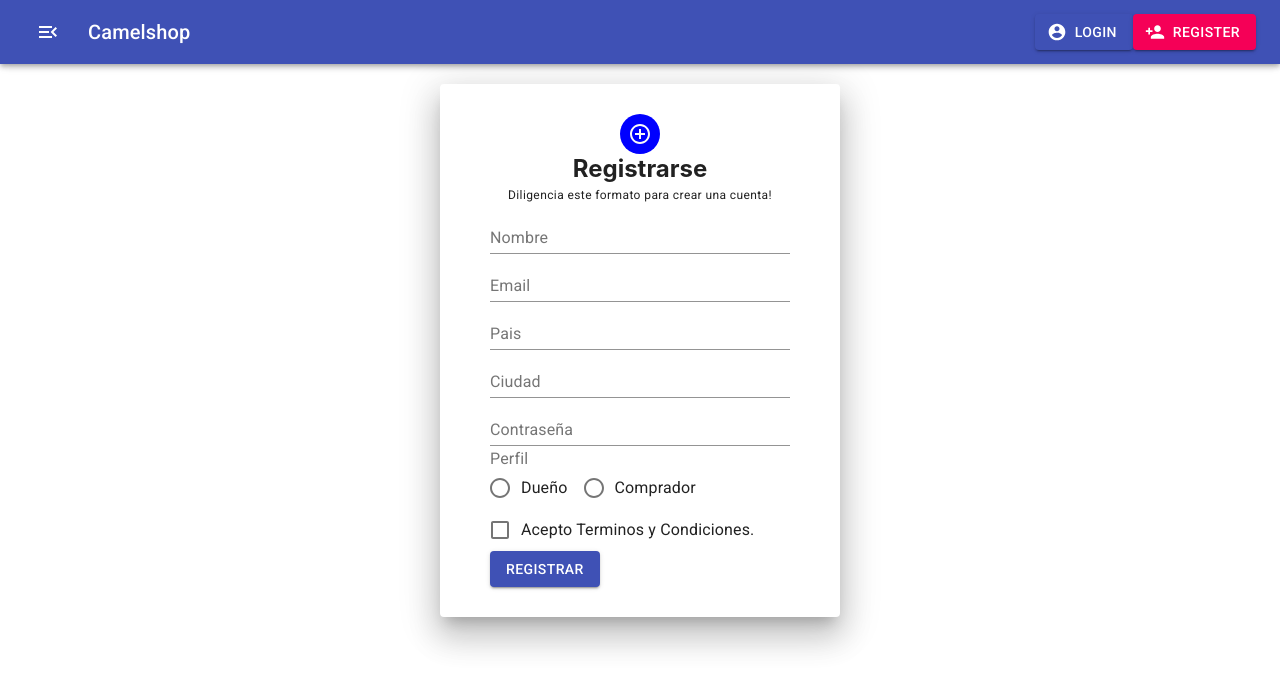
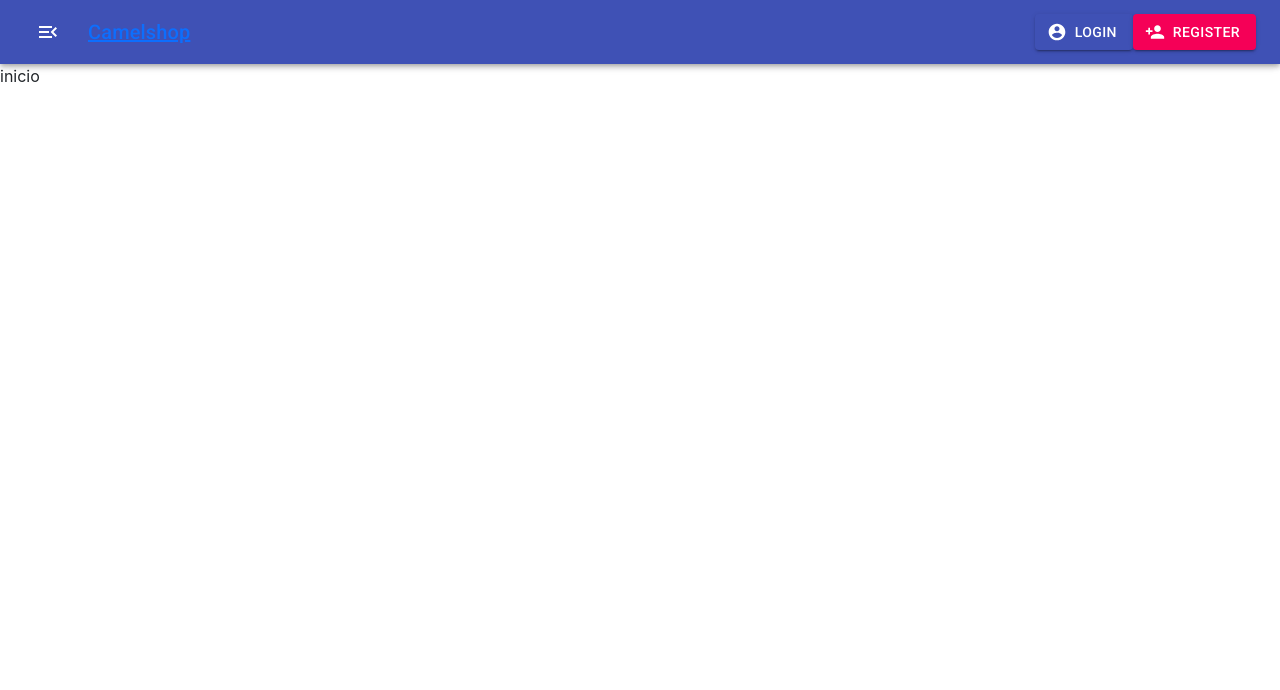
Before and after one commit to JuanOrtega1186/frontReact, a React (Create React App) app: page / in a window 1280 px wide. Shown: the top 690 px of the page. Built offline with nearby package versions, Linux system fonts and the light colour scheme.

Commit message:
Se generan rutas en el Navbar

```diff
--- a/package.json
+++ b/package.json
@@ -11,6 +11,7 @@
     "@testing-library/user-event": "^12.1.10",
     "react": "^17.0.2",
     "react-dom": "^17.0.2",
+    "react-router-dom": "^5.3.0",
     "react-scripts": "4.0.3",
     "web-vitals": "^1.0.1"
   },
--- a/public/index.html
+++ b/public/index.html
@@ -24,6 +24,7 @@
       work correctly both with client-side routing and a non-root public URL.
       Learn how to configure a non-root public URL by running `npm run build`.
     -->
+    <link href="https://cdn.jsdelivr.net/npm/bootstrap@5.1.3/dist/css/bootstrap.min.css" rel="stylesheet" integrity="sha384-1BmE4kWBq78iYhFldvKuhfTAU6auU8tT94WrHftjDbrCEXSU1oBoqyl2QvZ6jIW3" crossorigin="anonymous">
     <link rel="stylesheet" href="https://fonts.googleapis.com/css?family=Roboto:300,400,500,700&display=swap" />
     <title>React App</title>
   </head>
--- a/src/App.jsx
+++ b/src/App.jsx
@@ -3,18 +3,37 @@ import './App.css';
 import Login from './Components/LoginPage';
 import Register from './Components/RegisterPage';
 import Navbar from './Components/Navbar';
+import HomePage from './Components/HomePage'
 import {ThemeProvider} from '@material-ui/styles';
 import theme from './temaConfg';
+import {
+  BrowserRouter as Router,
+  Switch,
+  Route,
+  Link,
+  NavLink
+} from "react-router-dom";
 
 function App() {
 
   return (
     <ThemeProvider theme={theme}>
-    <div className="App">
-    <Navbar/>
-    </div>
-    {/*<Login/>*/}
-    <Register/>
+    <Router>
+        <div className="App">
+          <Navbar/>
+          <Switch>
+            <Router path="/login" exact>
+              <Login/>
+            </Router>
+            <Router path="/register" exact>
+              <Register/>
+            </Router>
+            <Router path="/" exact>
+              <HomePage/>
+            </Router>
+          </Switch>
+        </div>
+    </Router>
     </ThemeProvider>
   );
 }
--- /dev/null
+++ b/src/Components/HomePage.jsx
@@ -0,0 +1,11 @@
+import React from 'react'
+
+const HomePage = () => {
+    return (
+        <div>
+            inicio
+        </div>
+    )
+}
+
+export default HomePage
--- a/src/Components/LoginPage.jsx
+++ b/src/Components/LoginPage.jsx
@@ -4,6 +4,8 @@ import LockOutlinedIcon from '@material-ui/icons/LockOutlined';
 import FormControlLabel from '@material-ui/core/FormControlLabel';
 import Checkbox from '@material-ui/core/Checkbox';
 import CloudUploadIcon from '@material-ui/icons/CloudUpload';
+
+
 
 
 const Login=()=>{
@@ -29,7 +31,7 @@ const Login=()=>{
                     </Link>
                 </Typography>
                 <Typography> Do you have account?
-                    <Link href="#">
+                    <Link href = "/register">
                             Register
                     </Link>
                 </Typography>
--- a/src/Components/Navbar.jsx
+++ b/src/Components/Navbar.jsx
@@ -3,6 +3,7 @@ import {AppBar, Toolbar, Typography, makeStyles, IconButton, Button, Link} from
 import MenuOpenIcon from '@material-ui/icons/MenuOpen';
 import AccountCircleIcon from '@material-ui/icons/AccountCircle';
 import PersonAddIcon from '@material-ui/icons/PersonAdd';
+import { NavLink } from 'react-router-dom';
 
 
 const useStyles = makeStyles(theme=>({
@@ -27,14 +28,16 @@ const Navbar = () => {
                       <MenuOpenIcon/>
                   </IconButton>
                 <Typography variant="h6" className={classes.title}>
-                  Camelshop
+                    <NavLink to="/">
+                        Camelshop
+                    </NavLink>
                 </Typography>
-                <Link href="./Components/LoginPage">
+                <NavLink to = "/login">
                     <Button variant="contained" color="primary" startIcon={<AccountCircleIcon/>}>Login</Button>
-                </Link>
-                <Link href="./Components/RegisterPage">
+                </NavLink>
+                <NavLink to = "/register">
                     <Button variant="contained" color="secondary" startIcon={<PersonAddIcon/>}>Register</Button>
-                </Link>
+                </NavLink>
               </Toolbar>
             </AppBar>
             <div className={classes.offset}></div>
--- a/src/Components/RegisterPage.jsx
+++ b/src/Components/RegisterPage.jsx
@@ -9,7 +9,7 @@ import FormLabel from '@material-ui/core/FormLabel';
 import Checkbox from '@material-ui/core/Checkbox';
 
 const RegisterPage = () => {
-const paperStyle={padding:'30px 50px', width:300, margin:"20px auto"}
+const paperStyle={padding:'30px 50px', width:500, margin:"20px auto"}
 const headerStyle={margin:0}
 const avatarStyle={backgroundColor:'blue'}
 const marginTop = {marginTop:5}
@@ -22,25 +22,26 @@ const marginTop = {marginTop:5}
                         <Avatar style={avatarStyle}>
                           <AddCircleOutlineOutlinedIcon/>
                         </Avatar>
-                        <h2 style={headerStyle}>Registrarse</h2>
-                        <Typography variant='caption' gutterBottom>Diligencia este formato para crear una cuenta!</Typography>
+                        <h2 style={headerStyle}>Sing Up</h2>
+                        <Typography variant='caption' gutterBottom>Please fill this form to create an account!</Typography>
                     </Grid>
                     <form>
-                        <TextField fullWidth label = 'Nombre' placeholder = 'Ingresa tu Nombre'/>
-                        <TextField fullWidth label = 'Email' placeholder = 'Ingresa tu Email'/>
-                        <TextField fullWidth label = 'Pais' placeholder = 'Ingresa tu Pais'/>
-                        <TextField fullWidth label = 'Ciudad' placeholder = 'Ingresa tu Ciudad'/>
-                        <TextField fullWidth label = 'Contraseña' placeholder = 'Ingresa tu Contraseña'/>
+                        <TextField fullWidth label = 'Name' placeholder = 'Insert your name'/>
+                        <TextField fullWidth label = 'Email' placeholder = 'Insert your email address'/>
+                        <TextField fullWidth label = 'Country' placeholder = 'Insert your Country'/>
+                        <TextField fullWidth label = 'City' placeholder = 'Insert your City'/>
+                        <TextField fullWidth label = 'Password' type ="password" placeholder = 'Insert your password'/>
                         <FormControl component="fieldset" style = {marginTop}>
-                        <FormLabel component="legend">Perfil</FormLabel>
-                            <RadioGroup aria-label="perfil" name="perfil" style={{display:'initial'}}>
-                                <FormControlLabel value="dueño" control={<Radio />} label="Dueño" />
-                                <FormControlLabel value="comprador" control={<Radio />} label="Comprador" />
+                        <FormLabel component="legend">Profile</FormLabel>
+                            <RadioGroup aria-label="profile" name="profile" style={{display:'initial'}}>
+                                <FormControlLabel value="owner" control={<Radio />} label="Owner" />
+                                <FormControlLabel value="buyer" control={<Radio />} label="Buyer" />
                             </RadioGroup>
+                        <TextField fullWidth label = 'Shopname' placeholder = 'Insert your Shop Name'/>
                         </FormControl>
                         <FormControlLabel control={<Checkbox name="checkedA" />}
-                        label="Acepto Terminos y Condiciones."/>
-                        <Button type = 'submit' variant='contained' color = 'primary'>Registrar</Button>
+                        label="I accept Terms and Conditions."/>
+                        <Button type = 'submit' variant='contained' color = 'primary' fullWidth>Sing Up</Button>
                     </form>
                 </Paper>
             </Grid>
```
Also changed, not shown: 2 other files (tests, documents, lock files or other folders).
